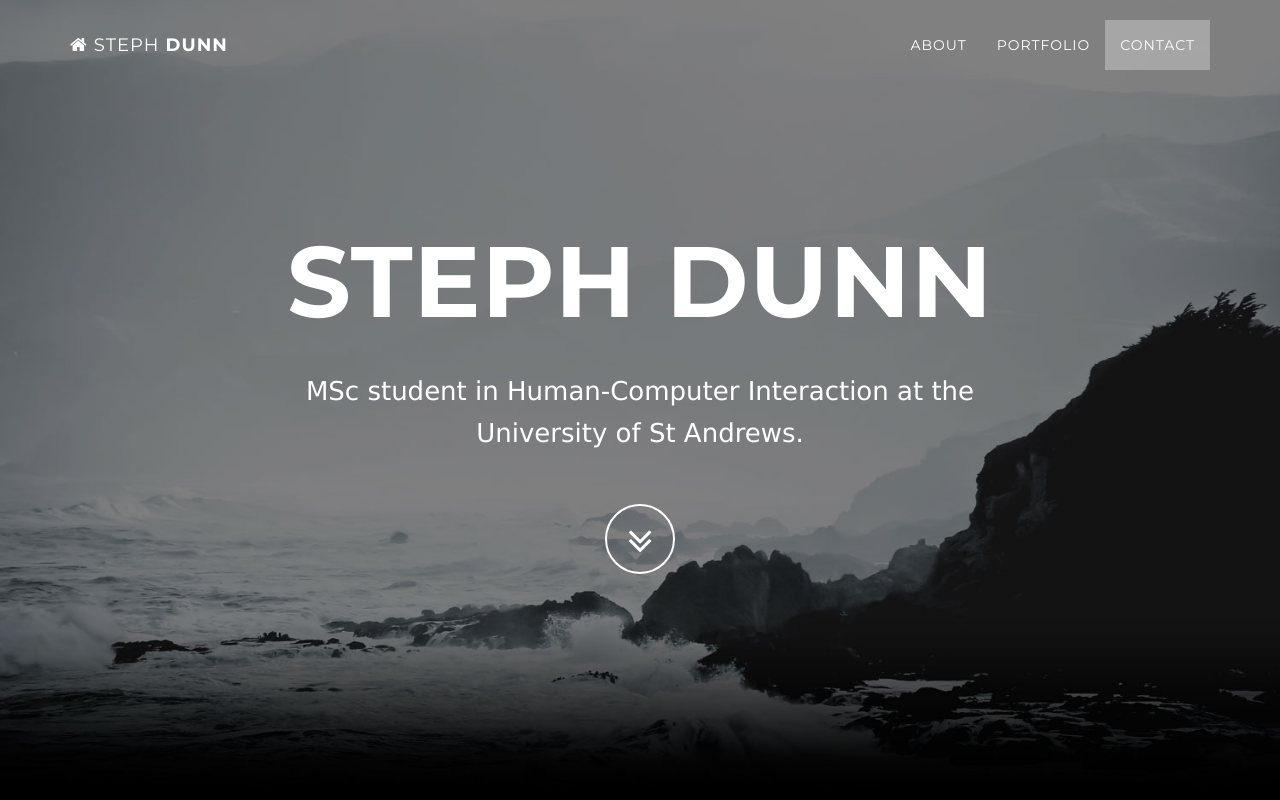
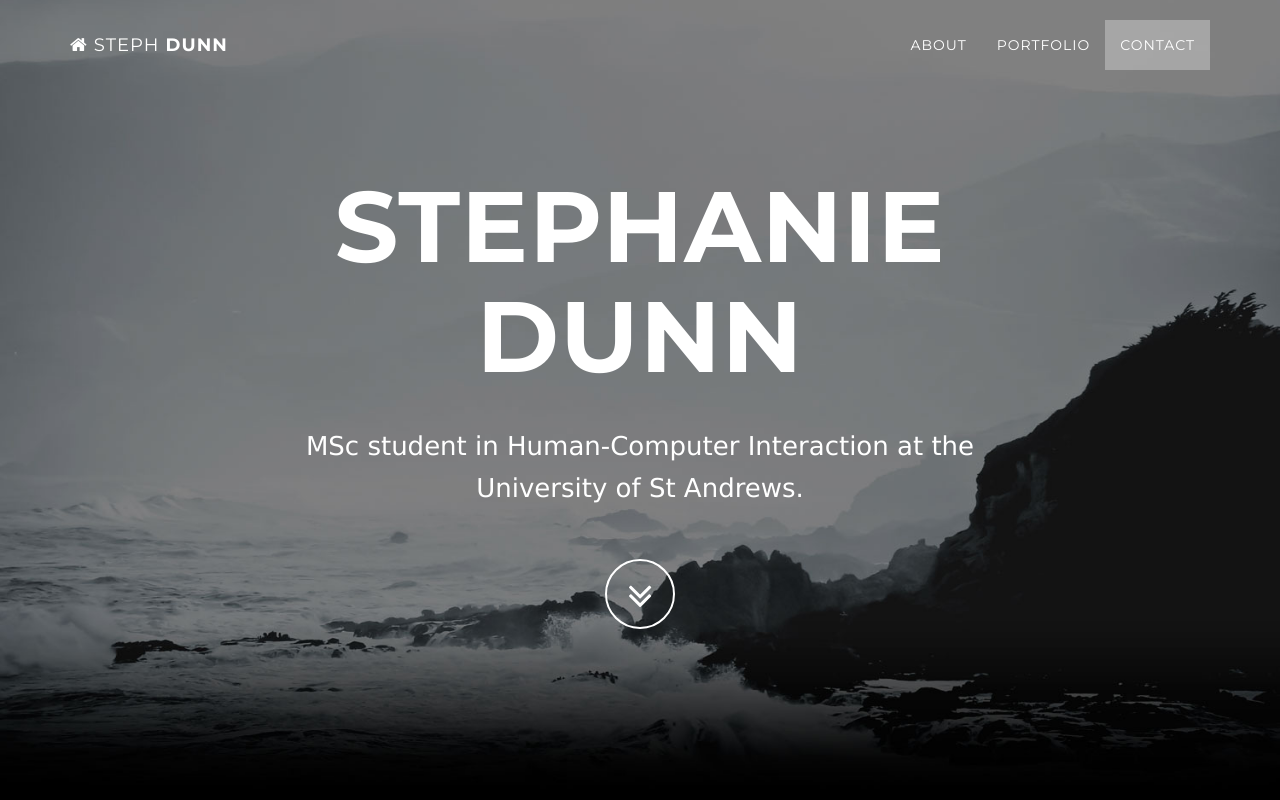
Before and after one commit to s-dunn/s-dunn.github.io, a plain HTML site: page index.html in a window 1280 px wide. Shown: the top 800 px of the page. Drawn offline with Linux system fonts and the light colour scheme; some packages are replaced by stand-ins of ours.

Commit message:
Initial Commit

```diff
--- a/index.html
+++ b/index.html
@@ -76,7 +76,7 @@
             <div class="container">
                 <div class="row">
                     <div class="col-md-8 col-md-offset-2">
-                        <h1 class="brand-heading">STEPH DUNN</h1>
+                        <h1 class="brand-heading">Stephanie DUNN</h1>
                         <p class="intro-text">MSc student in Human-Computer Interaction at the University of St Andrews.</p>
                         <a href="#about" class="btn btn-circle page-scroll">
                             <i class="fa fa-angle-double-down animated"></i>
```
